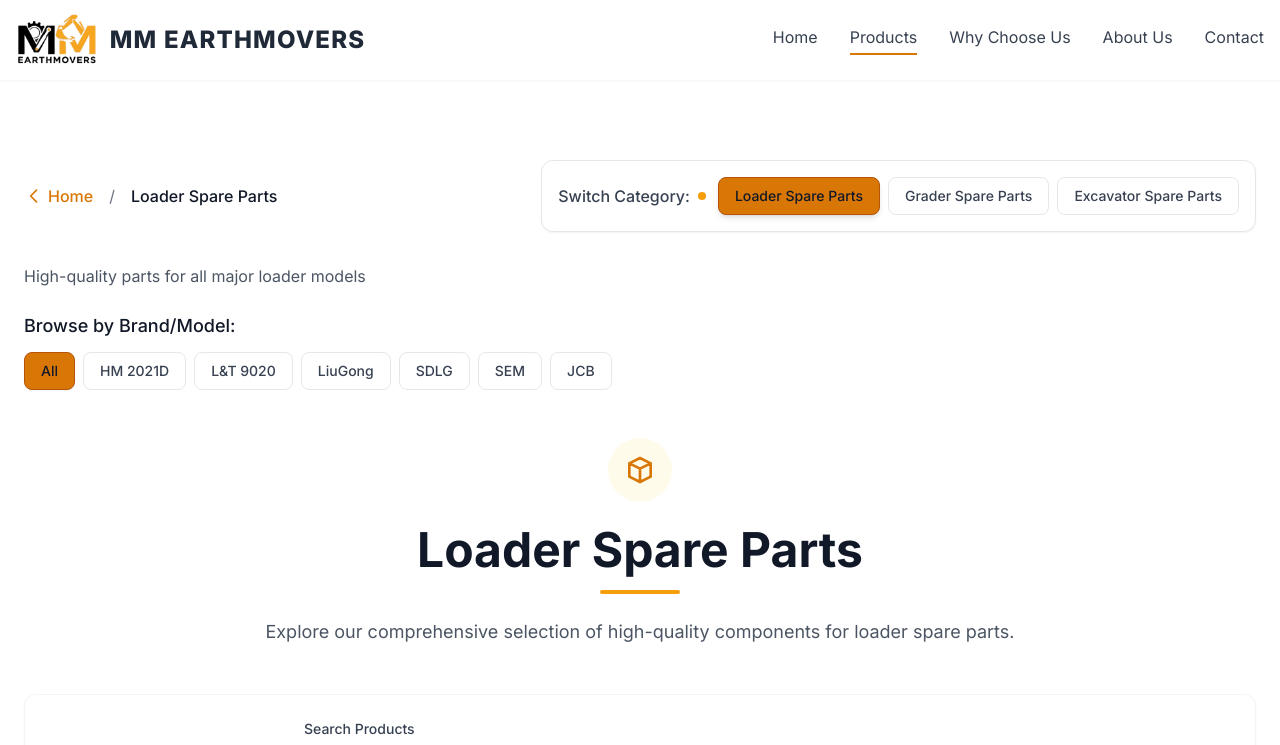
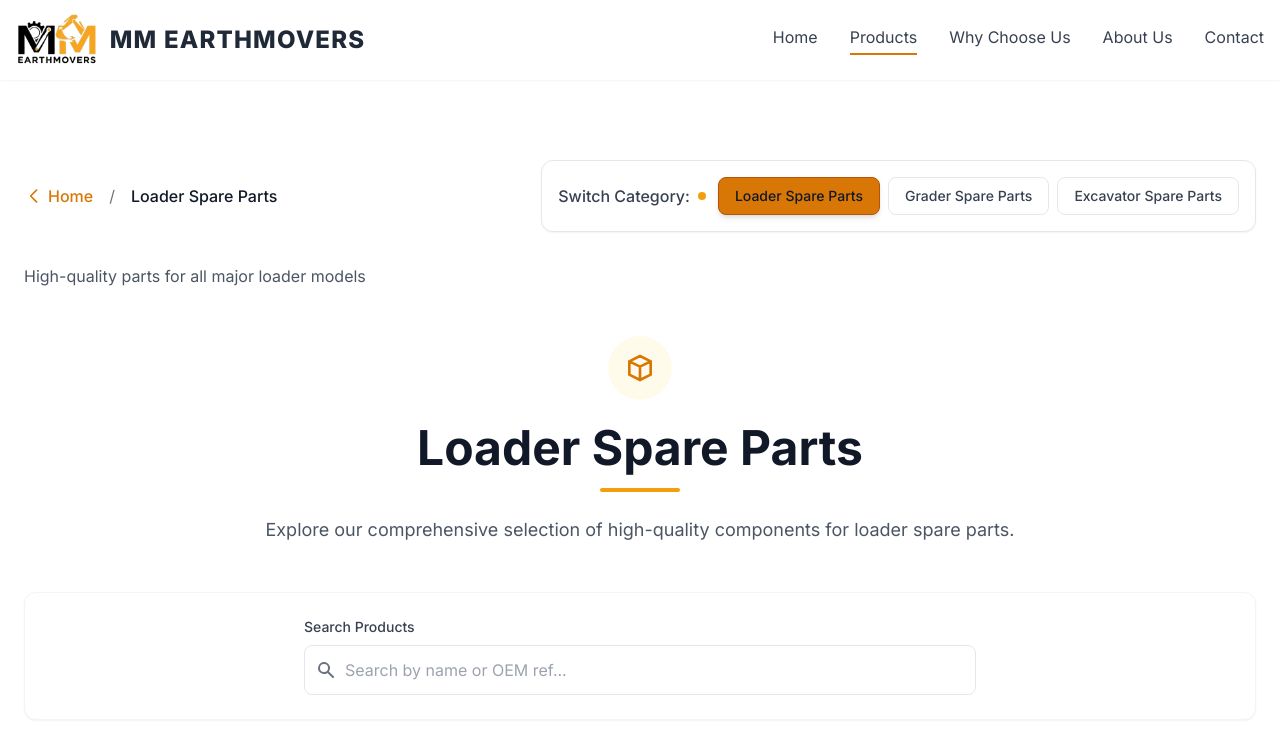
Before and after one commit to bhuvi28/mm-earthmovers, a Next.js app: page /products in a window 1280 px wide. Shown: the top 745 px of the page. Built offline with nearby package versions, Linux system fonts and the light colour scheme.

Commit message:
Remove brands.model and add search by part

```diff
--- a/components/ProductsPage.tsx
+++ b/components/ProductsPage.tsx
@@ -8,8 +8,7 @@
 export interface Product {
   slug: string
   title: string
-  category: string
-  brand?: string
+  category: string;
   part_number?: string
   image: string
   content: string
@@ -33,7 +32,6 @@
 
   const [searchTerm, setSearchTerm] = useState('')
   const [filterAvailability, setFilterAvailability] = useState('all')
-  const [selectedSubcategory, setSelectedSubcategory] = useState<string | null>(null)
 
   // Sync with URL params if they change
   useEffect(() => {
@@ -66,16 +64,22 @@
           productCategoryMatch = product.category.toLowerCase().includes(category.toLowerCase());
       }
 
-      const matchesSearch = product.title.toLowerCase().includes(searchTerm.toLowerCase()) ||
-                          (product.oemRef && product.oemRef.toLowerCase().includes(searchTerm.toLowerCase())) ||
-                          (product.content && product.content.toLowerCase().includes(searchTerm.toLowerCase()))
+      // Create a searchable string containing all relevant fields
+      const searchableText = [
+        product.title,
+        product.part_number,
+        product.oemRef,
+        product.content
+      ].filter(Boolean).join(' ').toLowerCase();
+
+      // Split search term into words and check if ALL words are present in the searchable text
+      const searchWords = searchTerm.toLowerCase().split(/\s+/).filter(Boolean);
+      const matchesSearch = searchWords.length === 0 || searchWords.every(word => searchableText.includes(word));
 
       const matchesAvailability = filterAvailability === 'all' ||
                                 (product.availability || 'In Stock') === filterAvailability
 
-      const matchesSubcategory = selectedSubcategory === null || product.brand === selectedSubcategory
-
-      return productCategoryMatch && matchesSearch && matchesAvailability && matchesSubcategory
+      return productCategoryMatch && matchesSearch && matchesAvailability
     })
     .sort((a, b) => a.title.localeCompare(b.title))
 
@@ -165,37 +169,7 @@
               </p>
             )}
 
-            {/* Subcategories */}
-            {currentCategory?.subcategories && currentCategory.subcategories.length > 0 && (
-              <div className="mb-8">
-                <h3 className="text-lg font-medium text-gray-900 mb-3">Browse by Brand/Model:</h3>
-                <div className="flex flex-wrap gap-2">
-                  <button
-                    onClick={() => setSelectedSubcategory(null)}
-                    className={`px-4 py-2 rounded-lg text-sm font-medium transition-all ${
-                      selectedSubcategory === null
-                        ? 'bg-amber-600 text-white border border-amber-700 shadow-sm'
-                        : 'bg-white text-gray-700 hover:bg-gray-50 border border-gray-200 hover:border-amber-300'
-                    }`}
-                  >
-                    All
-                  </button>
-                  {currentCategory.subcategories.map((subcat) => (
-                    <button
-                      key={subcat.id}
-                      onClick={() => setSelectedSubcategory(selectedSubcategory === subcat.id ? null : subcat.id)}
-                      className={`px-4 py-2 rounded-lg text-sm font-medium transition-all ${
-                        selectedSubcategory === subcat.id
-                          ? 'bg-amber-600 text-white border border-amber-700 shadow-sm'
-                          : 'bg-white text-gray-700 hover:bg-gray-50 border border-gray-200 hover:border-amber-300'
-                      }`}
-                    >
-                      {subcat.name}
-                    </button>
-                  ))}
-                </div>
-              </div>
-            )}
+            {/* Subcategories removed */}
           </div>
 
           <div className="mb-12">
--- a/lib/products.ts
+++ b/lib/products.ts
@@ -8,7 +8,6 @@
   slug: string;
   title: string;
   category: string;
-  brand?: string;
   part_number?: string;
   image: string;
   content: string;
@@ -35,14 +34,10 @@
     // Combine the data with the id
     const data = matterResult.data as any
 
-    // Coalesce brand fields
-    const brand = data.brand || data.brand_loader || data.brand_grader || data.brand_excavator
-
     return {
       slug,
       content: matterResult.content,
       ...data,
-      brand,
     } as Product;
   });
 
```
Also changed, not shown: public/admin/config.yml (+0 -19 lines).
